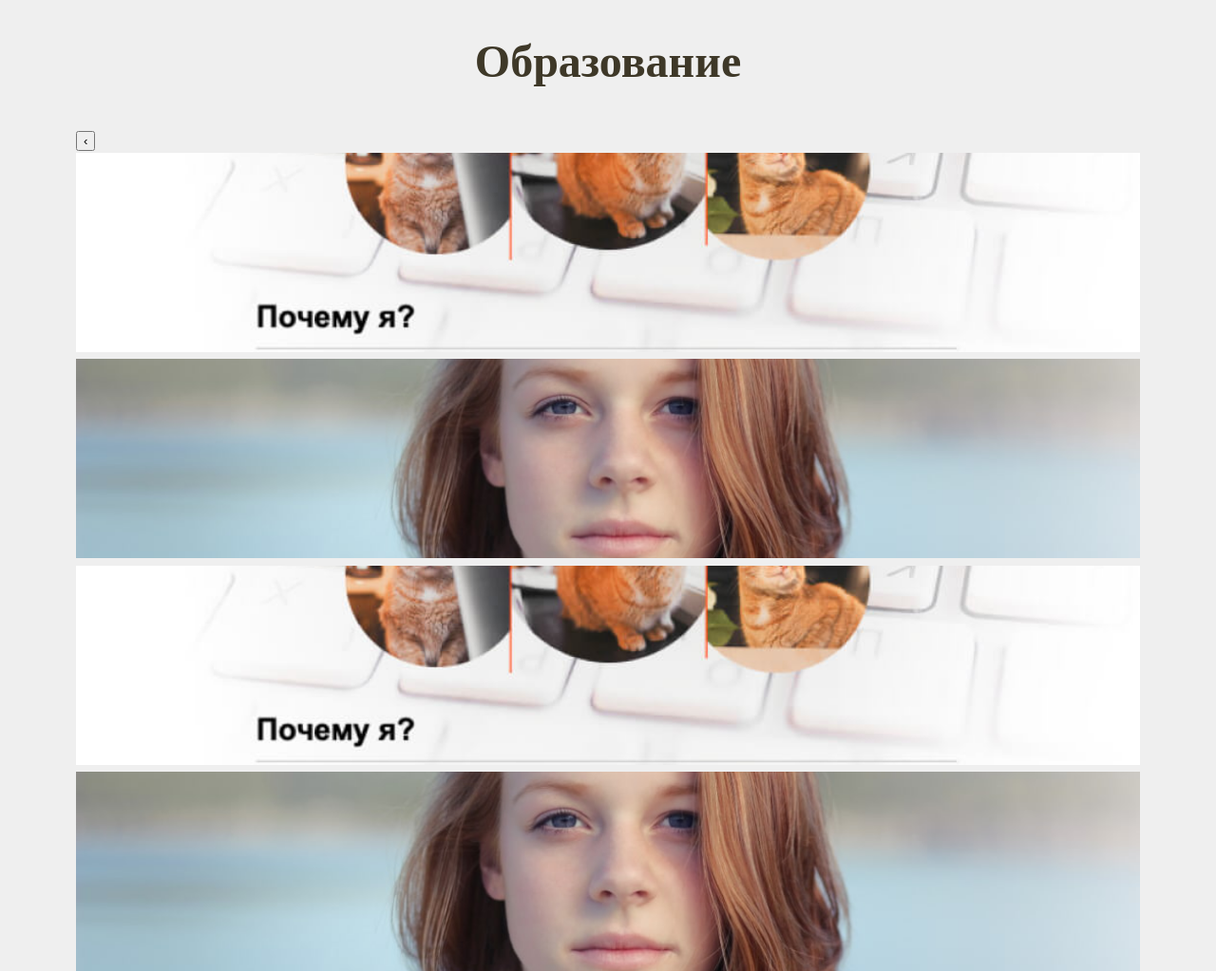
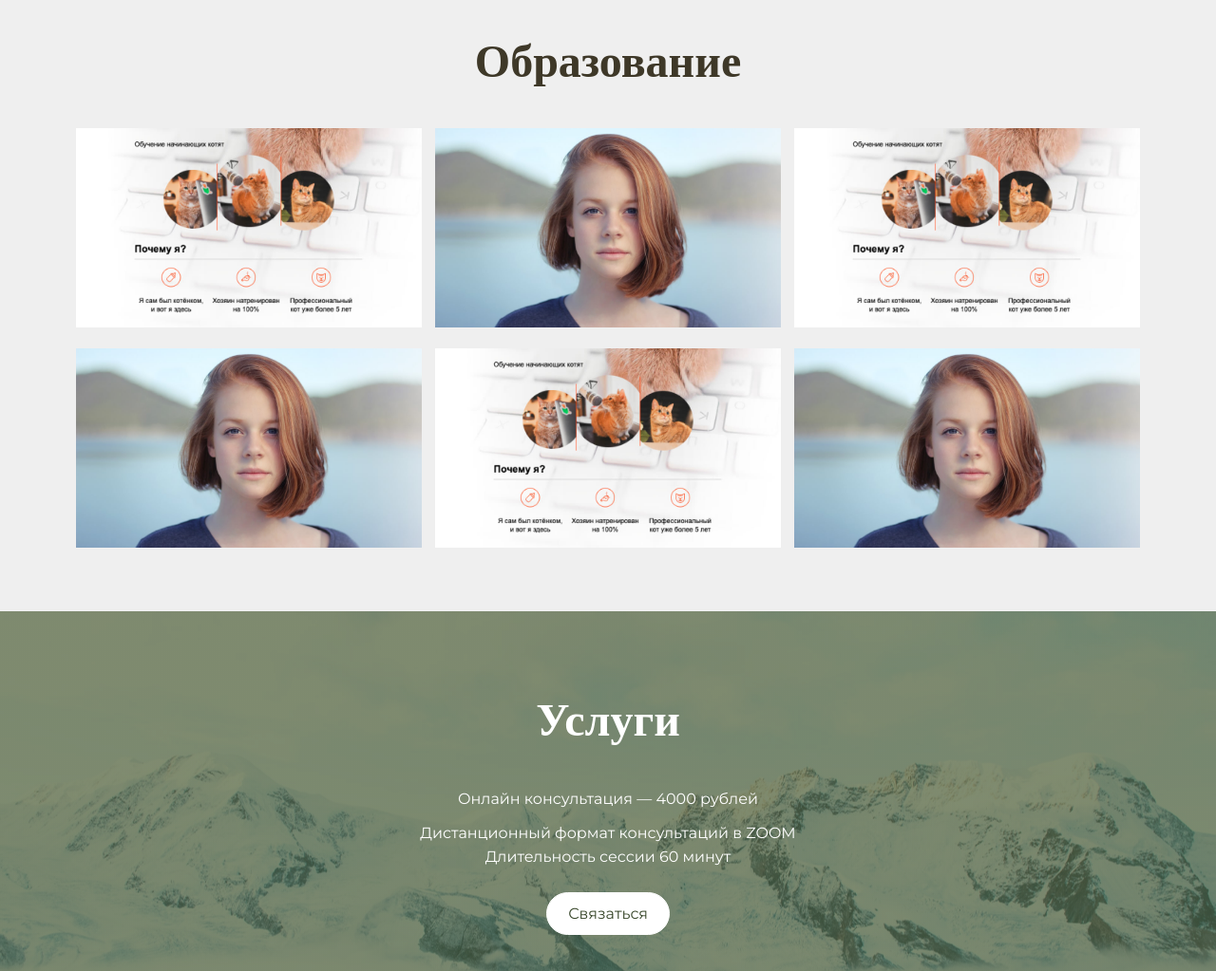
Before and after one commit to Frantume/my-site, a plain HTML site: page index.html in a window 1280 px wide. Shown: the part 1420-2443 px from the top of the page at 95% size. Drawn offline with nearby package versions, Linux system fonts and the light colour scheme.

Commit message:
Change education section to grid layout
Replaced the education carousel with a grid layout for displaying certificates.

```diff
--- a/index.html
+++ b/index.html
@@ -80,19 +80,13 @@
        <section class="education" id="education">
         <div class="container">
           <h2 class="section-title">Образование</h2>
-          <div class="education-carousel" aria-label="Карусель сертификатов">
-            <button class="carousel-btn prev" type="button" aria-label="Предыдущие сертификаты">‹</button>
-            <div class="education-viewport">
-              <div class="education-track">
+          <div class="education-grid">
             <article class="education-card"><img src="files/project.jpg" alt="Сертификат 1"></article>
             <article class="education-card"><img src="files/user.jpg" alt="Сертификат 2"></article>
             <article class="education-card"><img src="files/project.jpg" alt="Сертификат 3"></article>
             <article class="education-card"><img src="files/user.jpg" alt="Сертификат 4"></article>
             <article class="education-card"><img src="files/project.jpg" alt="Сертификат 5"></article>
             <article class="education-card"><img src="files/user.jpg" alt="Сертификат 6"></article>
-              </div>
-            </div>
-            <button class="carousel-btn next" type="button" aria-label="Следующие сертификаты">›</button>
           </div>
         </div>
       </section>
```
Lines whose indentation alone changed are shown as unchanged.
